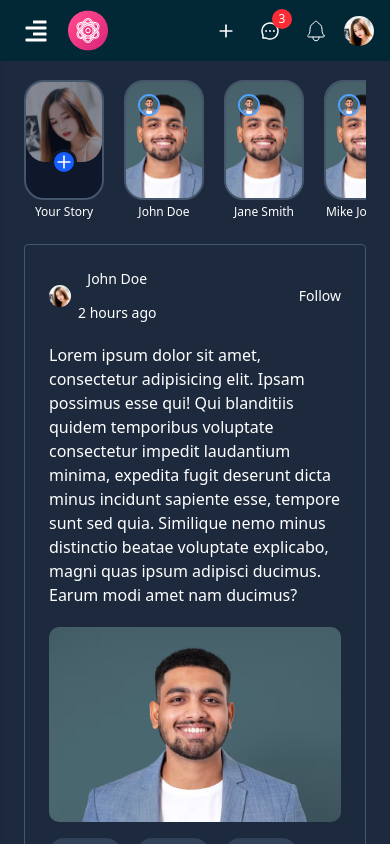
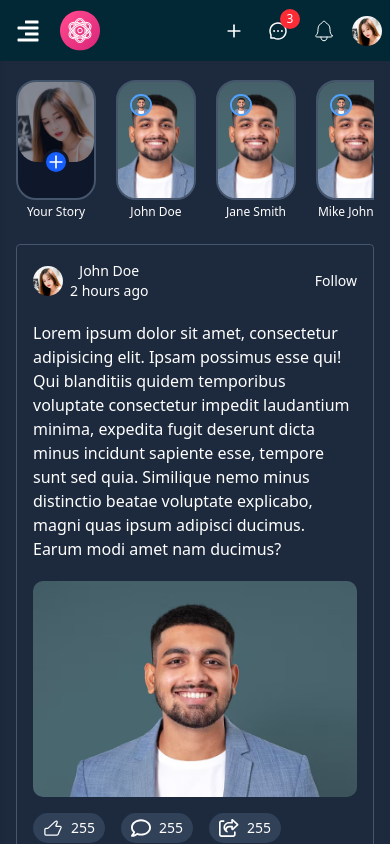
Before and after one commit to sohan284/Social-media, a Next.js app: page / in a window 390 px wide. Built offline with nearby package versions, Linux system fonts and the light colour scheme.

Commit message:
Refactored layout components for improved responsiveness by adjusting padding and spacing in Home, Post, Marketplace, MarketPlaceLayout, Navbar, and SalePage. Enhanced mobile experience with consistent class name updates.

```diff
--- a/components/Features/Main/Home/Home.tsx
+++ b/components/Features/Main/Home/Home.tsx
@@ -4,7 +4,7 @@ import Story from '../Story/Story';
 
 const Home = () => {
     return (
-        <div className='px-4 md:px-6 xl:px-10'>
+        <div className='px-2 md:px-4 xl:px-10'>
             <Story />
             <Post />
         </div>
--- a/components/Features/Main/Post/Post.tsx
+++ b/components/Features/Main/Post/Post.tsx
@@ -9,7 +9,7 @@ const Post = () => {
   const [showComments, setShowComments] = useState(false);
   return (
     <div>
-      <div className="border border-slate-600 p-6 w-full rounded">
+      <div className="border border-slate-600 md:p-6 p-4 w-full rounded">
         <div className="flex justify-between items-center mb-5">
           <div className="flex items-center gap-[7px]">
             <Image
@@ -17,9 +17,9 @@ const Post = () => {
               alt="post"
               width={22}
               height={22}
-              className="h-[22px] w-[22px] rounded-full object-cover"
+              className="h-[30px] w-[30px] md:h-[22px] md:w-[22px] rounded-full object-cover"
             />
-            <div className="flex flex-col sm:flex-row items-center gap-3.5 text-sm text-white">
+            <div className="flex flex-col sm:flex-row items-center md:gap-3.5  text-sm text-white">
               <p>John Doe</p>
               <p>2 hours ago</p>
             </div>
--- a/components/Features/Marketplace/Marketplace/Marketplace.tsx
+++ b/components/Features/Marketplace/Marketplace/Marketplace.tsx
@@ -3,7 +3,7 @@ import ProductCard from '../../../Cards/ProductCard';
 
 const Marketplace = () => {
     return (
-        <div className='grid grid-cols-1 md:grid-cols-2 lg:grid-cols-3 xl:grid-cols-5 gap-6 px-4'>
+        <div className='grid grid-cols-1 md:grid-cols-2 lg:grid-cols-3 xl:grid-cols-5 gap-6 px-2 md:px-4'>
             {Array.from({ length: 50 }).map((_, index) => (
                 <ProductCard key={index} />
             ))}
--- a/components/Layouts/MarketPlaceLayout.tsx
+++ b/components/Layouts/MarketPlaceLayout.tsx
@@ -133,7 +133,7 @@ export default function MarketPlaceLayout({ children }: { children: React.ReactN
         </header>
 
         {/* Main content */}
-        <main className="flex-1 overflow-y-auto p-4 md:p-8 bg-[#06133fbf] backdrop-blur-md rounded-t-2xl md:rounded-none custom-scroll-marketplace">
+        <main className="flex-1 overflow-y-auto p-2 md:p-8 bg-[#06133fbf] backdrop-blur-md md:rounded-none custom-scroll-marketplace">
           {children}
         </main>
       </div>
--- a/components/Shared/Navbar/Navbar.tsx
+++ b/components/Shared/Navbar/Navbar.tsx
@@ -35,7 +35,7 @@ const Navbar = ({ onMenuToggle }: NavbarProps) => {
   const user = true;
 
   return (
-    <nav className="py-2.5 px-4 bg-[#022735] fixed top-0 left-0 right-0 z-40">
+    <nav className="py-2.5 px-2 md:px-4 bg-[#022735] fixed top-0 left-0 right-0 z-40">
       <div className="relative flex items-center justify-between">
         <div className="flex items-center gap-3">
           {/* Mobile Menu Toggle */}
--- a/src/app/(marketplace)/marketplace/sell/page.tsx
+++ b/src/app/(marketplace)/marketplace/sell/page.tsx
@@ -37,9 +37,9 @@ export default function SalePage() {
   const watchFields = watch();
 
   return (
-    <div className=" text-white flex flex-col md:flex-row items-start justify-center gap-8 p-6">
+    <div className=" text-white flex flex-col md:flex-row items-start justify-center gap-8 p-2 md:p-6">
       {/* Left Side - Form */}
-      <div className="w-full md:w-1/2 bg-[#06133FBF] backdrop-blur-[17px] rounded-2xl p-6 border border-white/20 shadow-lg">
+      <div className="w-full md:w-1/2 bg-[#06133FBF] backdrop-blur-[17px] rounded-2xl p-4 md:p-6 border border-white/20 shadow-lg">
         <h2 className="text-2xl font-semibold mb-4 text-center">Item For Sale</h2>
         <p className="text-sm mb-3 text-gray-300">Required</p>
 
@@ -129,7 +129,7 @@ export default function SalePage() {
       </div>
 
       {/* Right Side - Preview */}
-      <div className="w-full md:w-1/2 bg-[#06133FBF] backdrop-blur-[17px] rounded-2xl p-6 border border-white/20 shadow-lg">
+      <div className="w-full md:w-1/2 bg-[#06133FBF] backdrop-blur-[17px] rounded-2xl p-4 md:p-6 border border-white/20 shadow-lg">
         <h2 className="text-2xl font-semibold mb-4 text-center">Preview</h2>
 
         <div className="bg-white/10 rounded-lg overflow-hidden">
```
